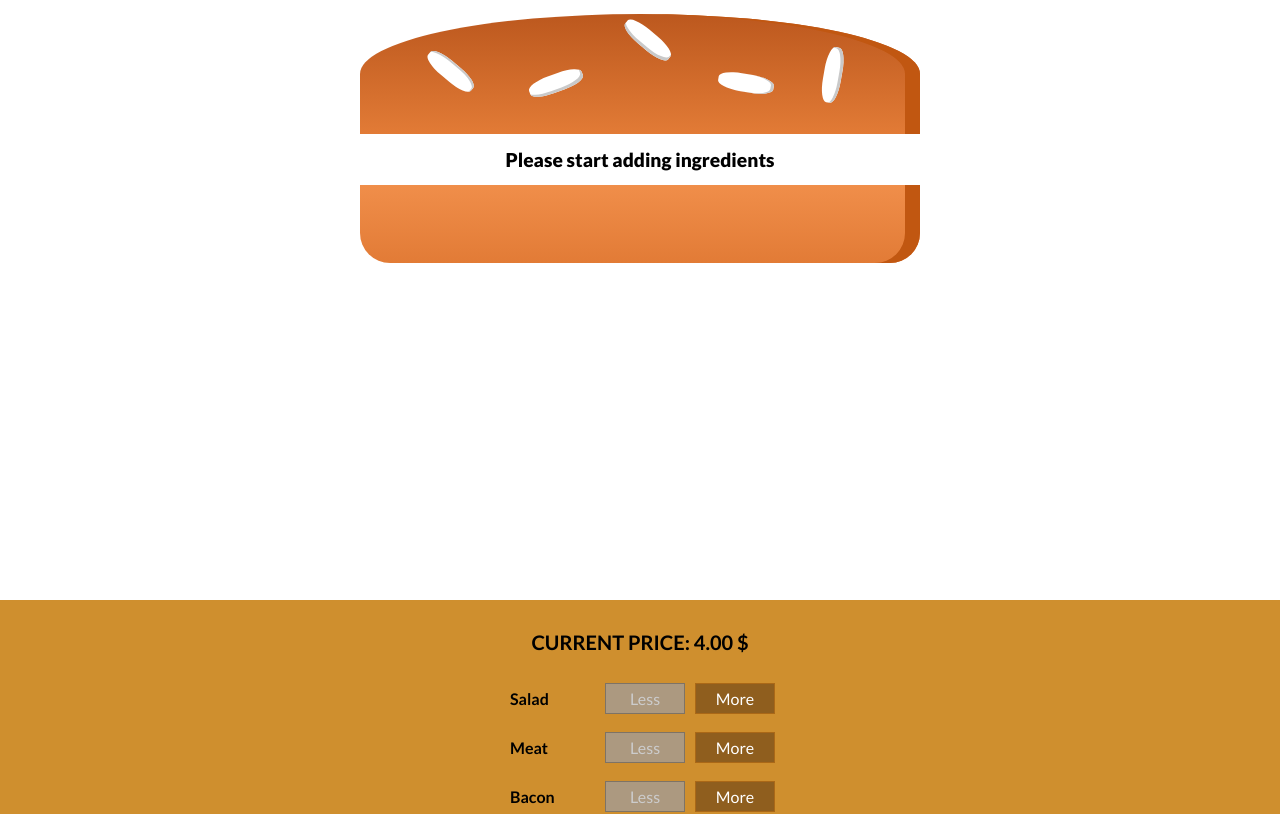
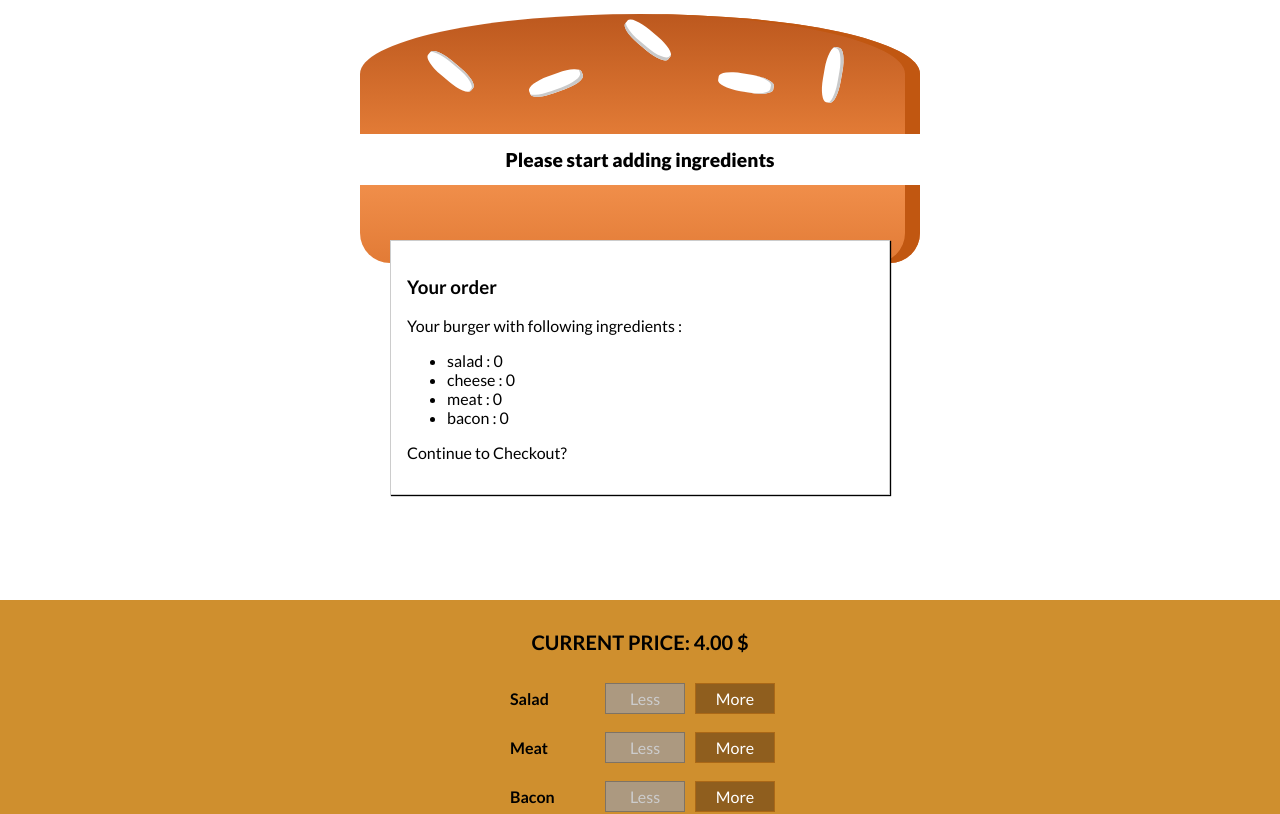
Before and after one commit to DzmitryDavid/burger-app, a React (Create React App) app: page / in a window 1280 px wide. Shown: the top 814 px of the page. Built offline with nearby package versions, Linux system fonts and the light colour scheme.

Commit message:
create order modal window

```diff
--- /dev/null
+++ b/src/components/Burger/OrderSummary/OrderSummary.js
@@ -0,0 +1,19 @@
+import React from 'react'
+
+const OrderSummary = (props) => {
+  const ingredientSummary = Object.keys(props.ingredients)
+  .map(ingredient => <li><span> {ingredient} : {props.ingredients[ingredient]} </span>  </li>)
+
+  return (
+    <>
+    <h3>Your order</h3>
+    <p>Your burger with following ingredients :</p>
+    <ul>
+      {ingredientSummary}
+    </ul>
+    <p>Continue to Checkout?</p>
+    </>
+  )
+}
+
+export default OrderSummary
--- /dev/null
+++ b/src/components/UI/Modal/Modal.js
@@ -0,0 +1,13 @@
+import React from 'react';
+import './Modal.scss';
+
+
+const Modal = (props) => {
+  return (
+    <div className="Modal">
+        {props.children}
+    </div>
+  )
+}
+
+export default Modal
--- /dev/null
+++ b/src/components/UI/Modal/Modal.scss
@@ -0,0 +1,20 @@
+.Modal {
+  position: fixed;
+  z-index: 500;
+  background-color: white;
+  width: 70%;
+  border: 1px solid #ccc;
+  box-shadow: 1px 1px 1px black;
+  padding: 16px;
+  left: 15%;
+  top: 30%;
+  box-sizing: border-box;
+  transition: all 0.3s ease-out;
+}
+
+@media (min-width: 600px) {
+  .Modal {
+      width: 500px;
+      left: calc(50% - 250px);
+  }
+}
--- a/src/containers/BurgerBuilder/BurgerBuilder.js
+++ b/src/containers/BurgerBuilder/BurgerBuilder.js
@@ -1,6 +1,8 @@
 import React, { Component } from 'react';
 import Burger from '../../components/Burger/Burger';
 import BuildControls from '../../components/Burger/BuildControls/BuildControls';
+import Modal from '../../components/UI/Modal/Modal';
+import OrderSummary from '../../components/Burger/OrderSummary/OrderSummary';
 
 const INGREDIENT_PRICES = {
   salad: 0.3,
@@ -69,6 +71,9 @@
 
     return (
       <>
+      <Modal>
+        <OrderSummary ingredients={this.state.ingredients} />
+      </Modal>
       <Burger ingredients={this.state.ingredients}/>
       <BuildControls
         purchasable={this.state.purchasable}
```
Also changed, not shown: src/components/UI/Backdrop/Backdrop.js (added).
